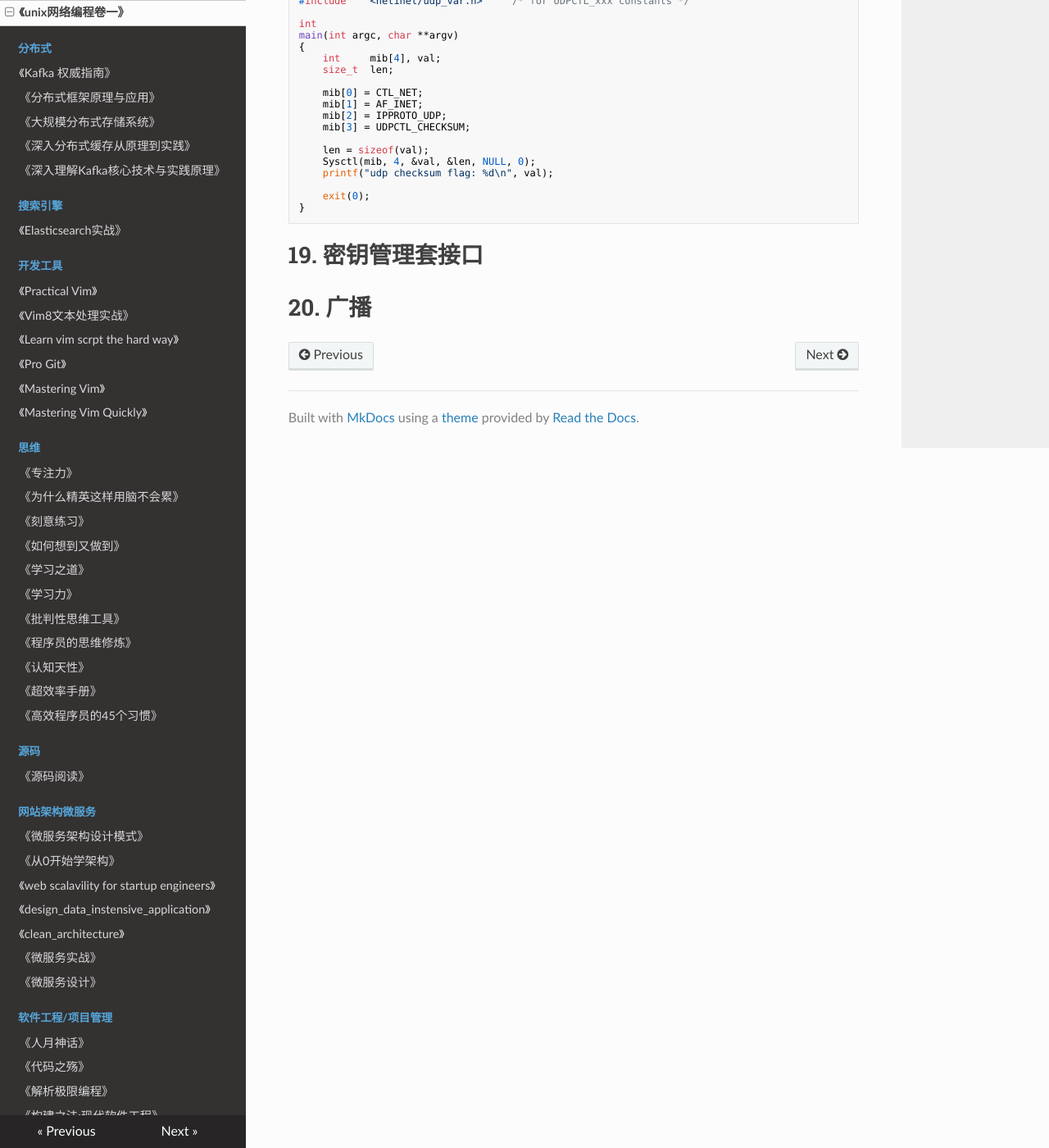
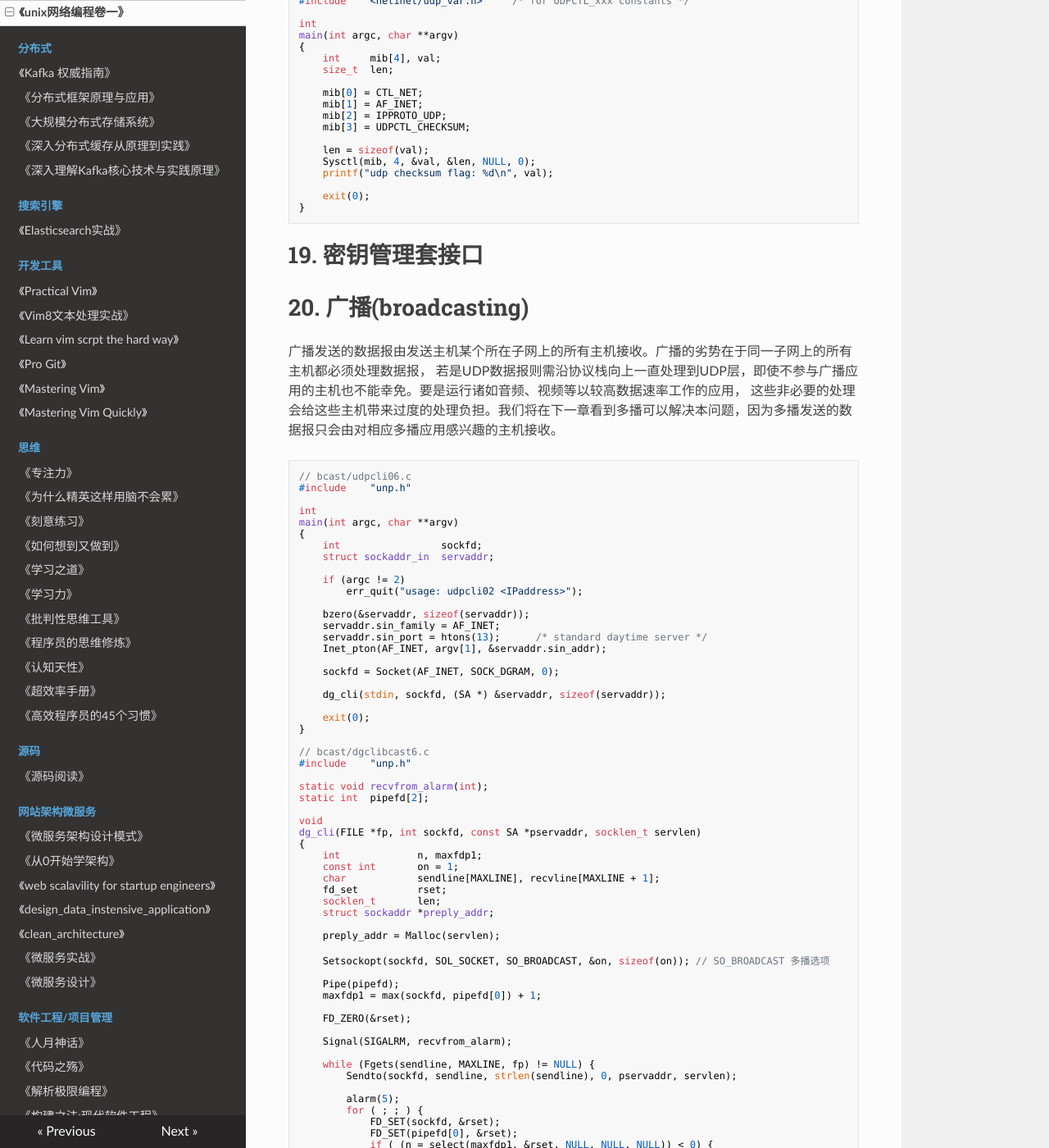
Before and after one commit to PegasusWang/booknotes, an MkDocs documentation site: the page built from docs/unix_linux/unix网络编程卷一.md, in a window 1280 px wide and 1400 px high, scrolled down 14568 px. Shown: the whole window at 82% size. Built offline with MkDocs 1.6.1, drawn with Linux system fonts in a browser that asks for light colours; nearby versions of some CDN libraries; old or Windows-style settings are respelled for this version of MkDocs; some of the changed text lies outside the part shown.

Commit message:
unp: udp broadcasting

````diff
--- a/docs/unix_linux/unix网络编程卷一.md
+++ b/docs/unix_linux/unix网络编程卷一.md
@@ -952,4 +952,99 @@ main(int argc, char **argv)
 # 19. 密钥管理套接口
 
 
-# 20. 广播
+# 20. 广播(broadcasting)
+
+广播发送的数据报由发送主机某个所在子网上的所有主机接收。广播的劣势在于同一子网上的所有主机都必须处理数据报，
+若是UDP数据报则需沿协议栈向上一直处理到UDP层，即使不参与广播应用的主机也不能幸免。要是运行诸如音频、视频等以较高数据速率工作的应用，
+这些非必要的处理会给这些主机带来过度的处理负担。我们将在下一章看到多播可以解决本问题，因为多播发送的数据报只会由对相应多播应用感兴趣的主机接收。
+
+```c
+// bcast/udpcli06.c
+#include	"unp.h"
+
+int
+main(int argc, char **argv)
+{
+	int					sockfd;
+	struct sockaddr_in	servaddr;
+
+	if (argc != 2)
+		err_quit("usage: udpcli02 <IPaddress>");
+
+	bzero(&servaddr, sizeof(servaddr));
+	servaddr.sin_family = AF_INET;
+	servaddr.sin_port = htons(13);		/* standard daytime server */
+	Inet_pton(AF_INET, argv[1], &servaddr.sin_addr);
+
+	sockfd = Socket(AF_INET, SOCK_DGRAM, 0);
+
+	dg_cli(stdin, sockfd, (SA *) &servaddr, sizeof(servaddr));
+
+	exit(0);
+}
+
+// bcast/dgclibcast6.c
+#include	"unp.h"
+
+static void	recvfrom_alarm(int);
+static int	pipefd[2];
+
+void
+dg_cli(FILE *fp, int sockfd, const SA *pservaddr, socklen_t servlen)
+{
+	int				n, maxfdp1;
+	const int		on = 1;
+	char			sendline[MAXLINE], recvline[MAXLINE + 1];
+	fd_set			rset;
+	socklen_t		len;
+	struct sockaddr	*preply_addr;
+
+	preply_addr = Malloc(servlen);
+
+	Setsockopt(sockfd, SOL_SOCKET, SO_BROADCAST, &on, sizeof(on)); // SO_BROADCAST 多播选项
+
+	Pipe(pipefd);
+	maxfdp1 = max(sockfd, pipefd[0]) + 1;
+
+	FD_ZERO(&rset);
+
+	Signal(SIGALRM, recvfrom_alarm);
+
+	while (Fgets(sendline, MAXLINE, fp) != NULL) {
+		Sendto(sockfd, sendline, strlen(sendline), 0, pservaddr, servlen);
+
+		alarm(5);
+		for ( ; ; ) {
+			FD_SET(sockfd, &rset);
+			FD_SET(pipefd[0], &rset);
+			if ( (n = select(maxfdp1, &rset, NULL, NULL, NULL)) < 0) {
+				if (errno == EINTR)
+					continue;
+				else
+					err_sys("select error");
+			}
+
+			if (FD_ISSET(sockfd, &rset)) {
+				len = servlen;
+				n = Recvfrom(sockfd, recvline, MAXLINE, 0, preply_addr, &len);
+				recvline[n] = 0;	/* null terminate */
+				printf("from %s: %s",
+						Sock_ntop_host(preply_addr, len), recvline);
+			}
+
+			if (FD_ISSET(pipefd[0], &rset)) {
+				Read(pipefd[0], &n, 1);		/* timer expired */ // 定时器到时
+				break;
+			}
+		}
+	}
+	free(preply_addr);
+}
+
+static void
+recvfrom_alarm(int signo)
+{
+	Write(pipefd[1], "", 1);	/* write one null byte to pipe */
+	return;
+}
+```
````
